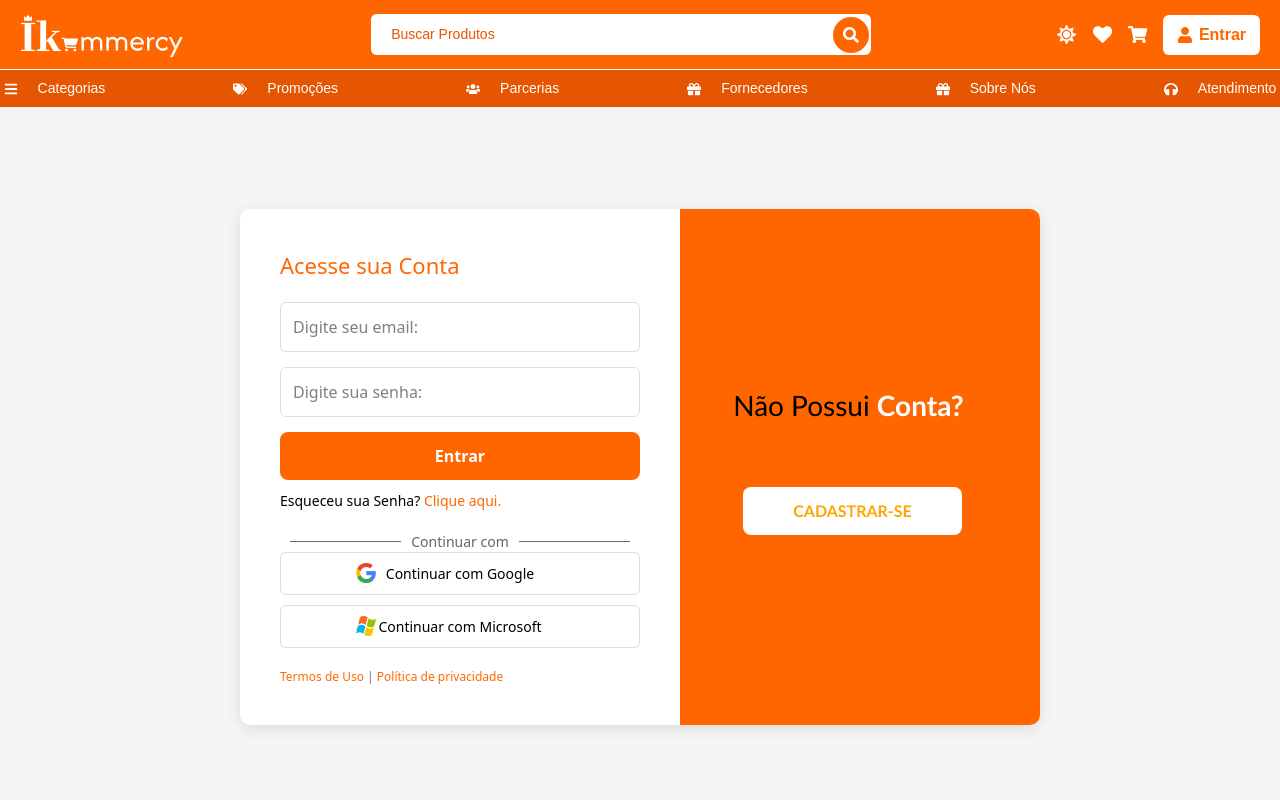
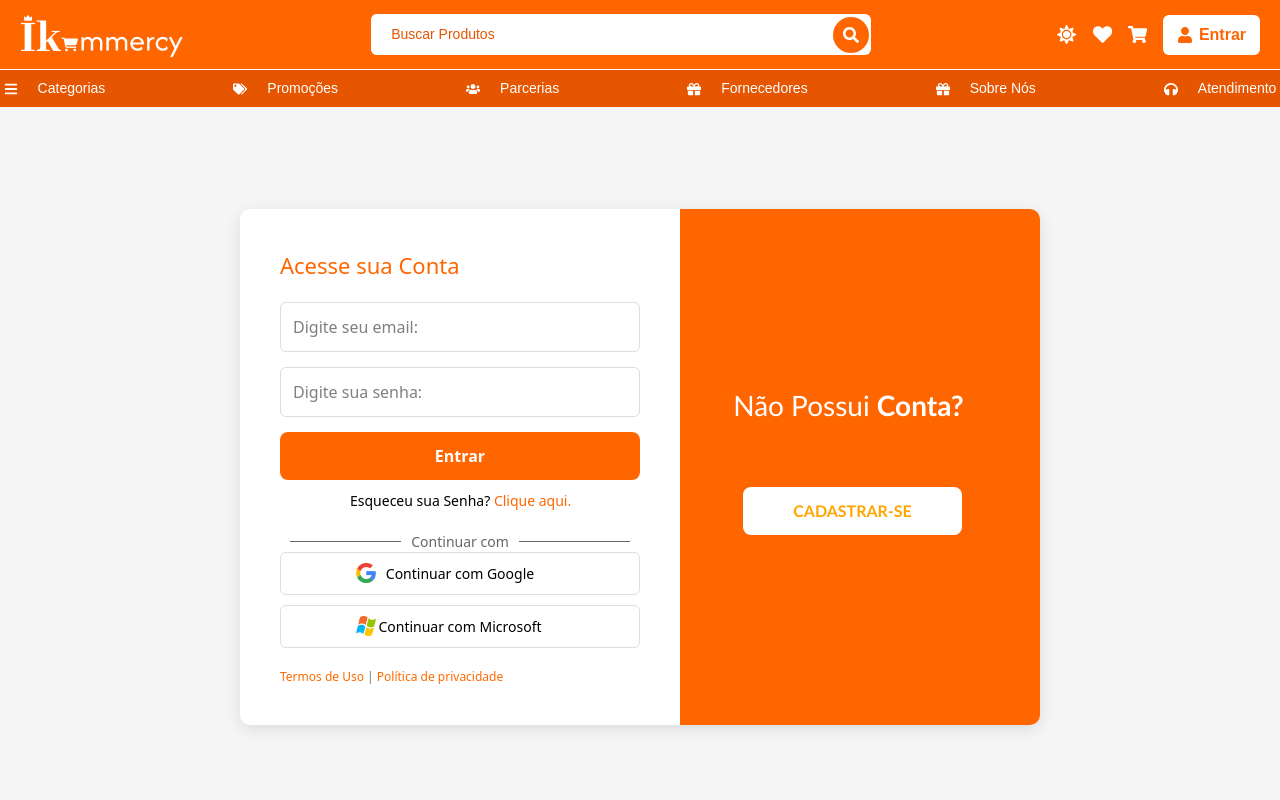
Before and after one commit to jpmacielprado/Ikommerce, a React (Vite) app in the folder GUI/: page /login in a window 1280 px wide. Shown: the top 800 px of the page. Built offline with nearby package versions, Linux system fonts and the light colour scheme; data requests are answered from the project's data file.

Commit message:
UpdateLogin

```diff
--- a/GUI/src/pages/login.css
+++ b/GUI/src/pages/login.css
@@ -13,7 +13,7 @@
     overflow: hidden;
     box-shadow: 0 4px 15px rgba(0,0,0,0.1);
     width: 800px;
-    max-width: 90%;
+    max-width: 100%;
 
 }
 
@@ -62,6 +62,7 @@
 .forgot-password {
     font-size: 14px;
     margin-top: 10px;
+    margin-left: 70px;
 }
 
 .forgot-password a {
@@ -109,6 +110,7 @@
     border-left: 3px solid red;
     margin-top: -20px;
     padding: 0;
+
 }
 
 .microsoft-btn {
@@ -131,7 +133,7 @@
   margin-top: 11.4rem;
   margin-left: 7.9vh;
   flex-direction: column;
-  color: #000000;
+  color: #ffffff;
   font-family: 'Trebuchet MS', 'Lucida Sans Unicode', 'Lucida Grande', 'Lucida Sans', Arial, sans-serif;
 }
 
@@ -166,6 +168,7 @@
     height: 20px;
     margin-left: 65px;
 
+
 }
 .google-btn h3{
     margin-top: -20px;
```
